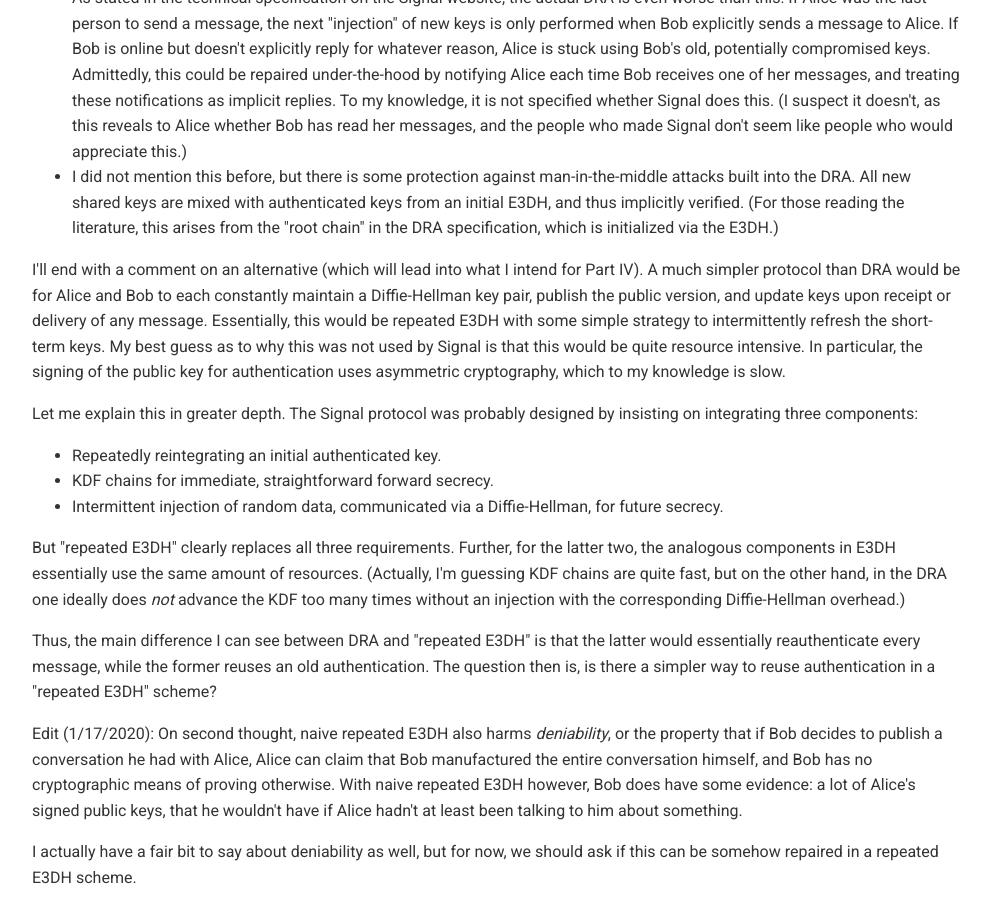
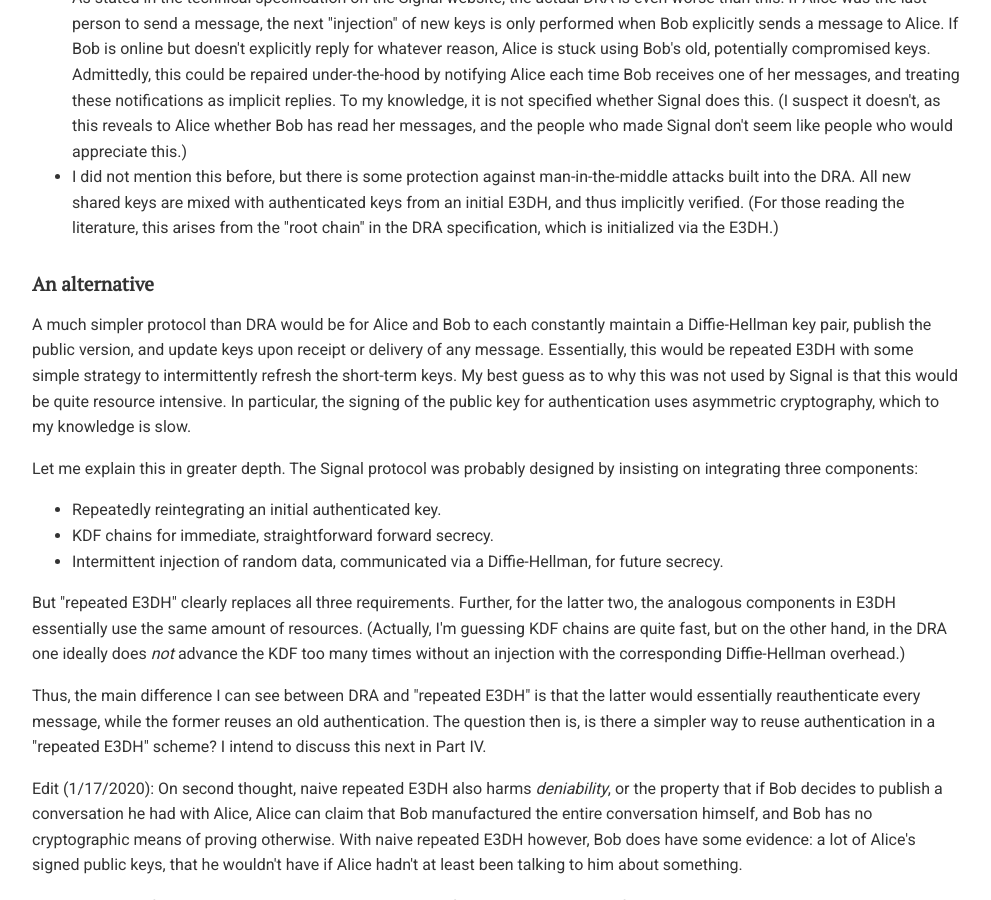
Before and after one commit to chatscrypt/chatscrypt.github.io, a Jekyll site: the page built from _posts/2020-01-16-the-signal-protocol-part-iii-the-double-ratchet-algorithm.html, in a window 1280 px wide and 900 px high, scrolled down 998 px. Shown: the whole window, without its empty margins (143-1134 px from the left). Built offline with Jekyll 4.4.1, drawn with Linux system fonts in a browser that asks for light colours; comment, search, counter and statistics services are not loaded.

Commit message:
Update 2020-01-16-the-signal-protocol-part-iii-the-double-ratchet-algorithm.html

```diff
--- a/_posts/2020-01-16-the-signal-protocol-part-iii-the-double-ratchet-algorithm.html
+++ b/_posts/2020-01-16-the-signal-protocol-part-iii-the-double-ratchet-algorithm.html
@@ -30,7 +30,9 @@
 
 </ul>
 
-I'll end with a comment on an alternative (which will lead into what I intend for Part IV). A much simpler protocol than DRA would be for Alice and Bob to each constantly maintain a Diffie-Hellman key pair, publish the public version, and update keys upon receipt or delivery of any message. Essentially, this would be repeated E3DH with some simple strategy to intermittently refresh the short-term keys. My best guess as to why this was not used by Signal is that this would be quite resource intensive. In particular, the signing of the public key for authentication uses asymmetric cryptography, which to my knowledge is slow.
+<h2>An alternative</h2>
+
+A much simpler protocol than DRA would be for Alice and Bob to each constantly maintain a Diffie-Hellman key pair, publish the public version, and update keys upon receipt or delivery of any message. Essentially, this would be repeated E3DH with some simple strategy to intermittently refresh the short-term keys. My best guess as to why this was not used by Signal is that this would be quite resource intensive. In particular, the signing of the public key for authentication uses asymmetric cryptography, which to my knowledge is slow.
 
 <p> Let me explain this in greater depth. The Signal protocol was probably designed by insisting on integrating three components:
 <ul>
@@ -43,7 +45,7 @@
 
 But "repeated E3DH" clearly replaces all three requirements. Further, for the latter two, the analogous components in E3DH essentially use the same amount of resources. (Actually, I'm guessing KDF chains are quite fast, but on the other hand, in the DRA one ideally does <i>not</i> advance the KDF too many times without an injection with the corresponding Diffie-Hellman overhead.)
 
-<p> Thus, the main difference I can see between DRA and "repeated E3DH" is that the latter would essentially reauthenticate every message, while the former reuses an old authentication. The question then is, is there a simpler way to reuse authentication in a "repeated E3DH" scheme?
+<p> Thus, the main difference I can see between DRA and "repeated E3DH" is that the latter would essentially reauthenticate every message, while the former reuses an old authentication. The question then is, is there a simpler way to reuse authentication in a "repeated E3DH" scheme? I intend to discuss this next in Part IV.
 
 <p> Edit (1/17/2020): On second thought, naive repeated E3DH also harms <i>deniability</i>, or the property that if Bob decides to publish a conversation he had with Alice, Alice can claim that Bob manufactured the entire conversation himself, and Bob has no cryptographic means of proving otherwise. With naive repeated E3DH however, Bob does have some evidence: a lot of Alice's signed public keys, that he wouldn't have if Alice hadn't at least been talking to him about something.
 
```
